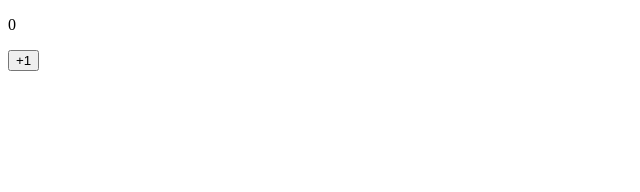
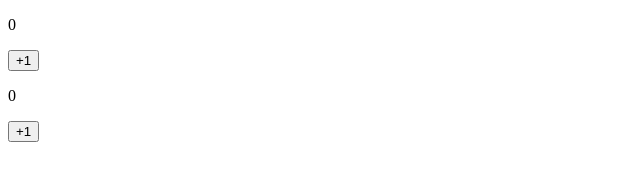
Before and after one commit to codingories/react-restudy, a React (Create React App) app: page / in a window 1280 px wide. Shown: the top 192 px of the page, without its empty margins (0-640 px from the left). Built offline with nearby package versions, Linux system fonts and the light colour scheme.

Commit message:
通过state数组实现react

```diff
--- a/src/index.js
+++ b/src/index.js
@@ -3,34 +3,45 @@ import ReactDOM from 'react-dom';
 
 const rootElement = document.getElementById('root')
 
-let _state
+
+let _state = [];
+let index = 0;
 const myUseState = (initialValue) => {
-  console.log("myUseState run")
-  _state = _state === undefined ? initialValue: _state;
-  const setState = (newValue)=>{
-    _state = newValue
-    render()
-  }
-  return [_state, setState]
+  const currentIndex = index;
+  // 这样写的原因是因为+1之后再return就return的是下一个了,n,m就不会出现再页面上是undefined
+  _state[currentIndex] =
+    _state[currentIndex] === undefined ? initialValue : _state[currentIndex];
+  const setState = (newValue) => {
+    console.log(currentIndex);
+    _state[currentIndex] = newValue;
+    render();
+  };
+  index += 1;
+  return [_state[currentIndex], setState];
 };
 
-const render = ()=>{
-  ReactDOM.render(<App />, rootElement)
-}
+const render = () => {
+  index = 0;
+  // 理论上说每次渲染app之前都需要重置index,这一步是最重要的
+  ReactDOM.render(<App />, rootElement);
+};
 
-const App = () => {
-  console.log('App 运行了')
+function App() {
   const [n, setN] = myUseState(0);
-  console.log(`n:${n}`)
+  const [m, setM] = myUseState(0);
+
   return (
-    <div className="Apps">
+    <div className="App">
       <p>{n}</p>
       <p>
         <button onClick={() => setN(n + 1)}>+1</button>
       </p>
+      <p>{m}</p>
+      <p>
+        <button onClick={() => setM(n + 1)}>+1</button>
+      </p>
     </div>
-  )
+  );
 }
 
-
-ReactDOM.render(<App />, rootElement)
+ReactDOM.render(<App />, rootElement);
```
